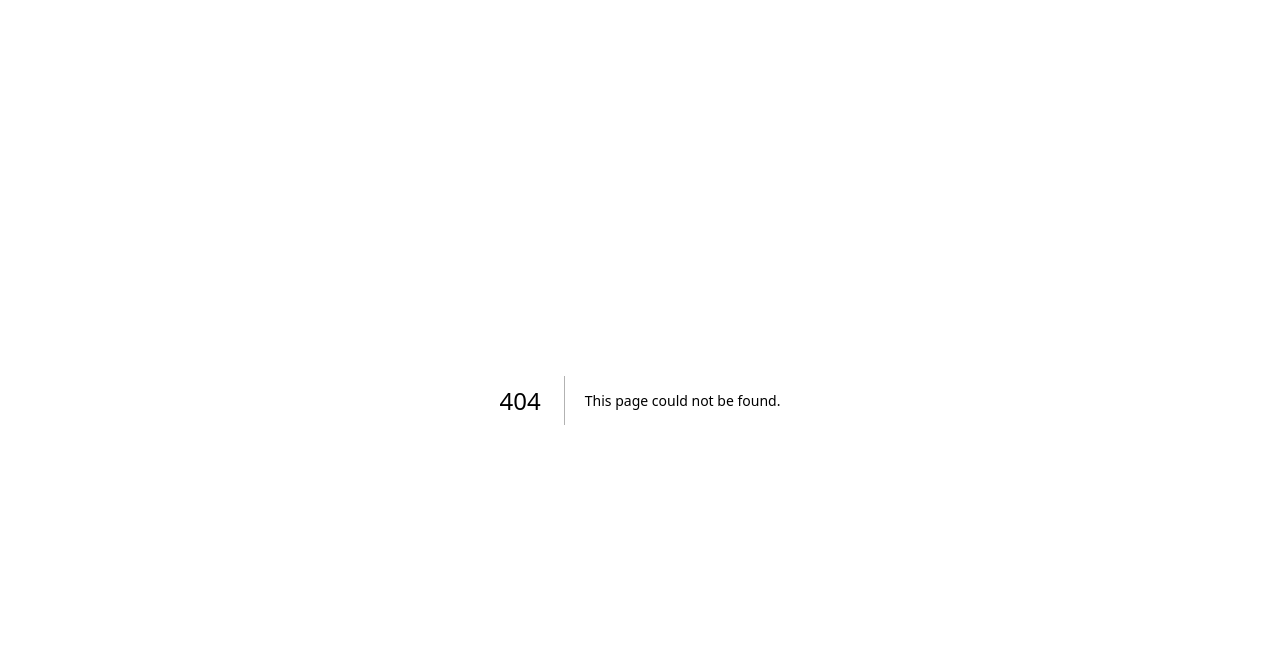
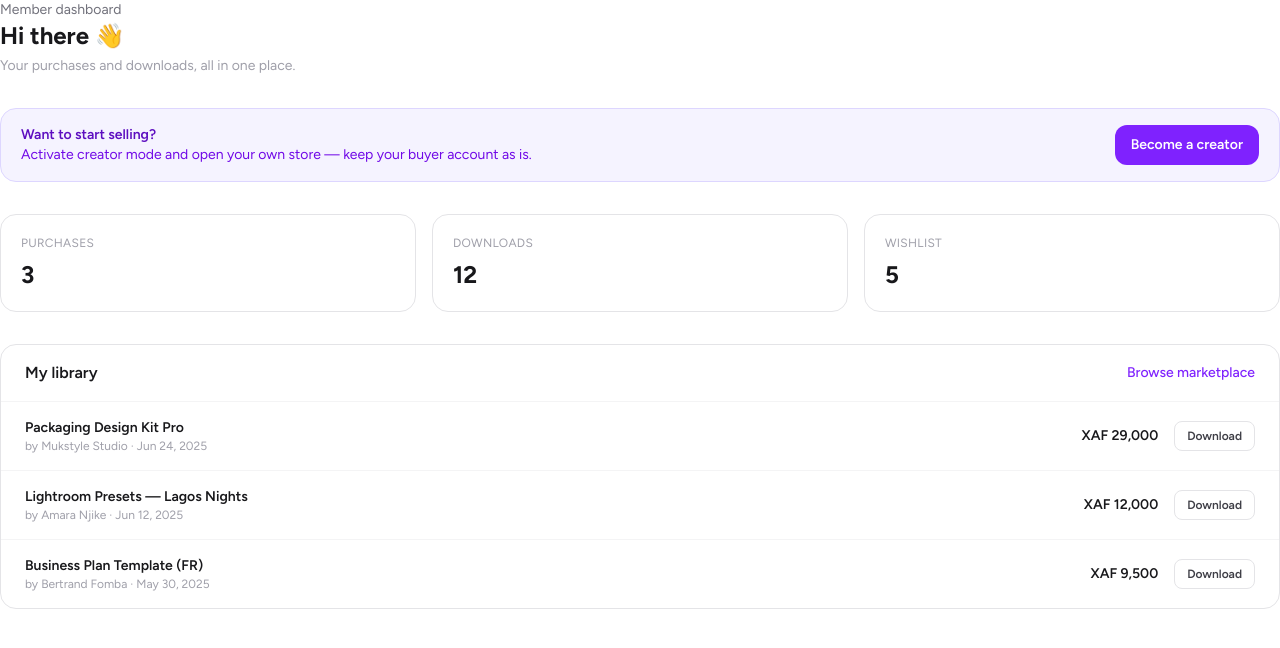
Before and after one commit to NkwiCyril/chichi-digital-store, a Next.js app: page /dashboard/member in a window 1280 px wide. Before the commit this address had no page. Shown: the top 648 px of the page. Built offline with nearby package versions, Linux system fonts and the light colour scheme; no server answers.

Commit message:
feat: member dashboard with purchase library, stats & creator mode CTA

```diff
--- /dev/null
+++ b/app/dashboard/member/page.tsx
@@ -0,0 +1,86 @@
+import Link from "next/link";
+
+import { createSupabaseServerClient } from "@/lib/supabase/server";
+import { isCreator } from "@/lib/auth/roles";
+import { fetchProfile } from "@/lib/db/profile";
+
+const purchases = [
+  { name: "Packaging Design Kit Pro", creator: "Mukstyle Studio", price: "XAF 29,000", date: "Jun 24, 2025" },
+  { name: "Lightroom Presets — Lagos Nights", creator: "Amara Njike", price: "XAF 12,000", date: "Jun 12, 2025" },
+  { name: "Business Plan Template (FR)", creator: "Bertrand Fomba", price: "XAF 9,500", date: "May 30, 2025" },
+];
+
+export default async function MemberDashboard() {
+  const supabase = await createSupabaseServerClient();
+  const {
+    data: { user },
+  } = await supabase.auth.getUser();
+  const profile = await fetchProfile(supabase, user);
+
+  return (
+    <div className="space-y-8">
+      <header>
+        <p className="text-sm text-zinc-500">Member dashboard</p>
+        <h1 className="text-2xl font-bold text-zinc-900">
+          Hi {profile.displayName || "there"} 👋
+        </h1>
+        <p className="mt-1 text-sm text-zinc-400">Your purchases and downloads, all in one place.</p>
+      </header>
+
+      {!isCreator(profile) && (
+        <div className="flex flex-col gap-3 rounded-2xl border border-violet-200 bg-violet-50 px-5 py-4 sm:flex-row sm:items-center sm:justify-between">
+          <div>
+            <p className="text-sm font-semibold text-violet-800">Want to start selling?</p>
+            <p className="text-sm text-violet-700">
+              Activate creator mode and open your own store — keep your buyer account as is.
+            </p>
+          </div>
+          <Link
+            href="/dashboard/settings"
+            className="inline-flex shrink-0 items-center justify-center rounded-xl bg-violet-600 px-4 py-2.5 text-sm font-semibold text-white hover:bg-violet-700 transition-colors"
+          >
+            Become a creator
+          </Link>
+        </div>
+      )}
+
+      <div className="grid grid-cols-2 gap-4 sm:grid-cols-3">
+        {[
+          { label: "Purchases", value: String(purchases.length) },
+          { label: "Downloads", value: "12" },
+          { label: "Wishlist", value: "5" },
+        ].map((s) => (
+          <div key={s.label} className="rounded-2xl border border-zinc-200 bg-white p-5">
+            <p className="text-xs uppercase tracking-wide text-zinc-400">{s.label}</p>
+            <p className="mt-2 text-2xl font-bold text-zinc-900">{s.value}</p>
+          </div>
+        ))}
+      </div>
+
+      <section id="library" className="rounded-2xl border border-zinc-200 bg-white">
+        <div className="flex items-center justify-between border-b border-zinc-100 px-6 py-4">
+          <h2 className="text-base font-semibold text-zinc-900">My library</h2>
+          <Link href="/" className="text-sm font-medium text-violet-600 hover:text-violet-700">
+            Browse marketplace
+          </Link>
+        </div>
+        <div className="divide-y divide-zinc-100">
+          {purchases.map((p) => (
+            <div key={p.name} className="flex items-center justify-between px-6 py-4">
+              <div className="min-w-0">
+                <p className="truncate text-sm font-semibold text-zinc-900">{p.name}</p>
+                <p className="text-xs text-zinc-400">by {p.creator} · {p.date}</p>
+              </div>
+              <div className="flex items-center gap-4">
+                <span className="text-sm font-semibold text-zinc-900">{p.price}</span>
+                <button className="cursor-pointer rounded-lg border border-zinc-200 px-3 py-1.5 text-xs font-semibold text-zinc-700 hover:bg-zinc-50 transition-colors">
+                  Download
+                </button>
+              </div>
+            </div>
+          ))}
+        </div>
+      </section>
+    </div>
+  );
+}
```
